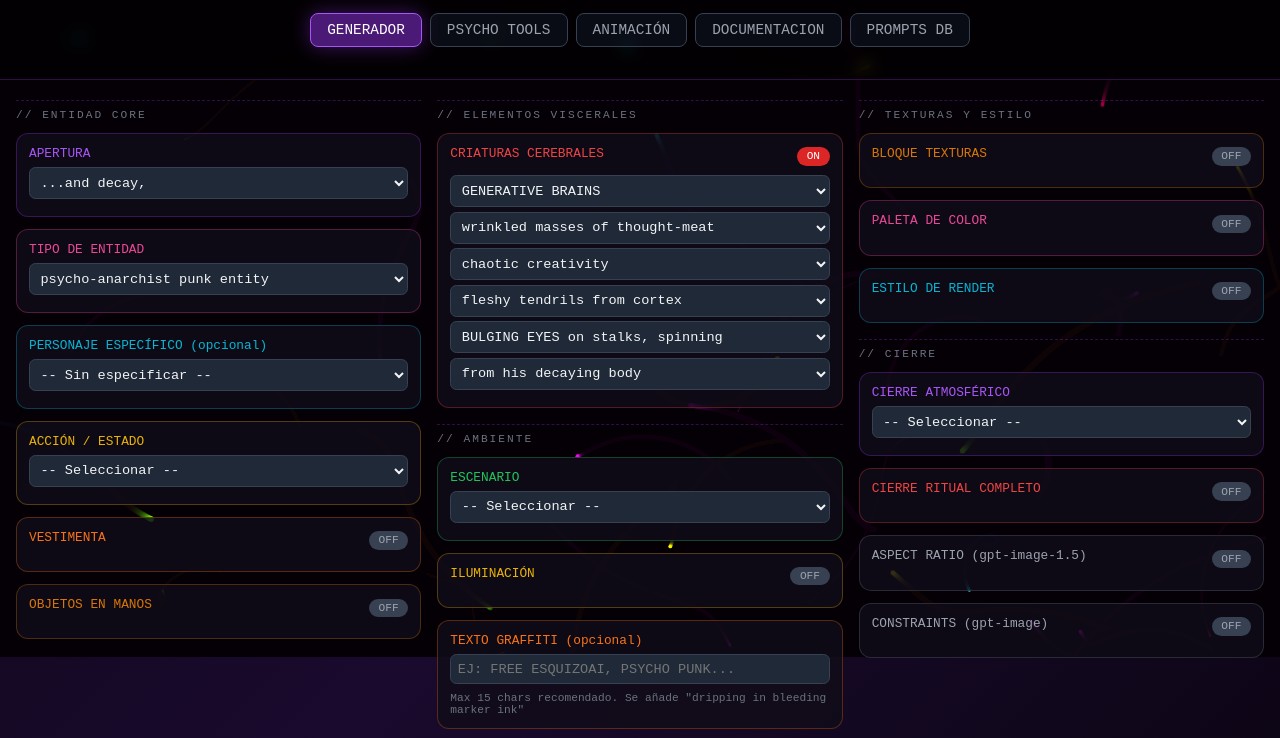
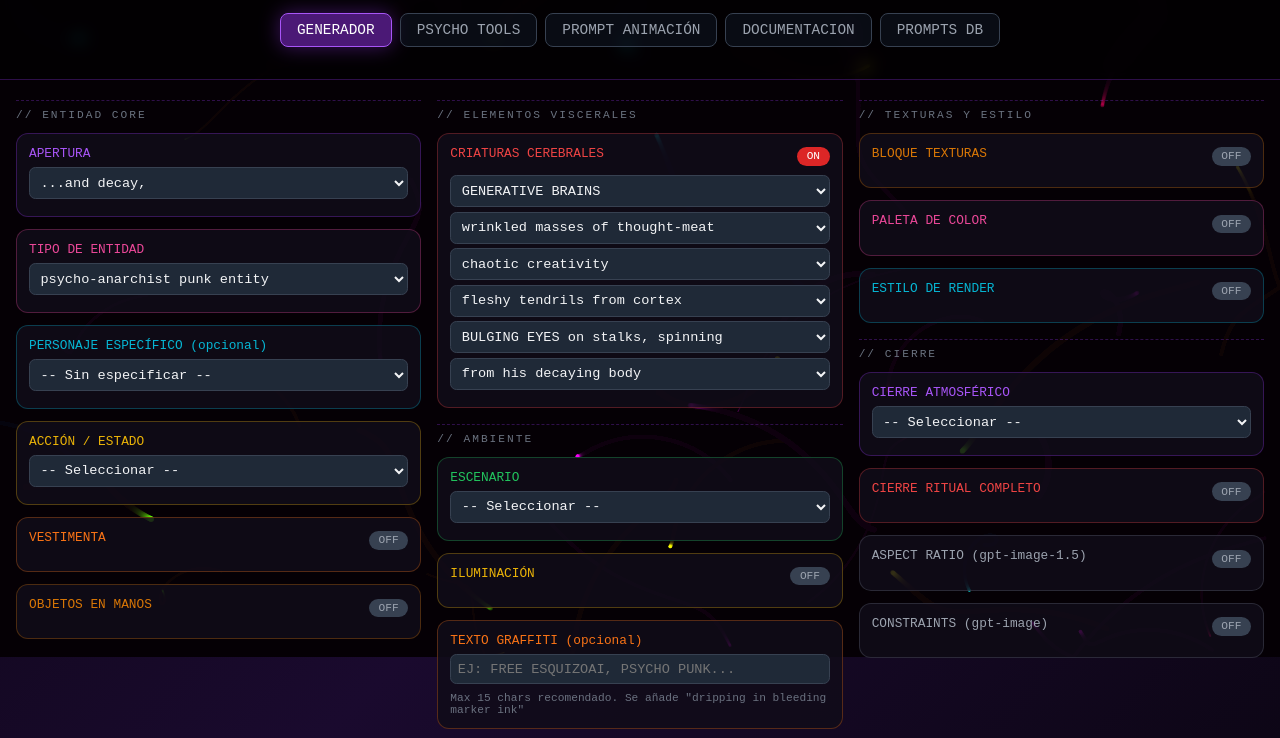
Before and after one commit to ELLokoAkrata/Esquizo-AI-Sitio-Web, a plain HTML site: page tools/DENTAKORV.html in a window 1280 px wide. Shown: the part 143-881 px from the top of the page. Drawn offline with Linux system fonts and the light colour scheme.

Commit message:
fix(DENTAKORV): Rename ANIMACIÓN tab to PROMPT ANIMACIÓN

```diff
--- a/tools/DENTAKORV.html
+++ b/tools/DENTAKORV.html
@@ -497,7 +497,7 @@
         <nav>
             <button class="nav-btn active" data-section="generator">GENERADOR</button>
             <button class="nav-btn" data-section="psycho-tools">PSYCHO TOOLS</button>
-            <button class="nav-btn" data-section="animation">ANIMACIÓN</button>
+            <button class="nav-btn" data-section="animation">PROMPT ANIMACIÓN</button>
             <button class="nav-btn" data-section="docs">DOCUMENTACION</button>
             <button class="nav-btn" data-section="database">PROMPTS DB</button>
         </nav>
```
